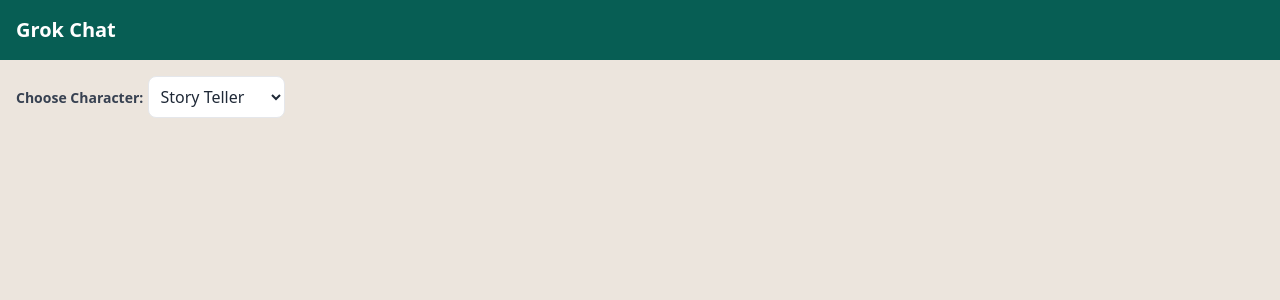
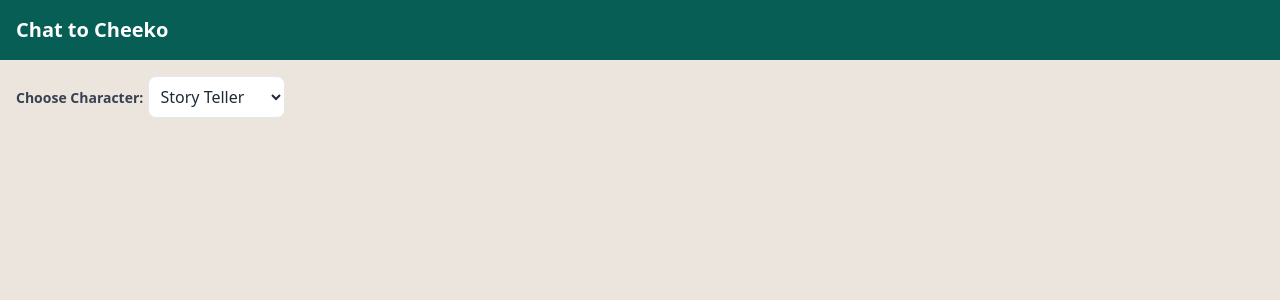
Before and after one commit to rahulpscraftech360/groqchat, a Flask app: page / in a window 1280 px wide. Shown: the top 300 px of the page. Run offline with Flask 3, Linux system fonts and the light colour scheme; some libraries are stand-ins or nearby versions.

Commit message:
cheeko name chage

```diff
--- a/templates/index.html
+++ b/templates/index.html
@@ -3,12 +3,12 @@
 <head>
     <meta charset="UTF-8">
     <meta name="viewport" content="width=device-width, initial-scale=1.0">
-    <title>Grok Chat</title>
+    <title> Cheeko</title>
     <script src="https://cdn.tailwindcss.com"></script>
 </head>
 <body class="bg-[#ECE5DD] min-h-screen flex flex-col">
     <header class="bg-[#075E54] text-white p-4 flex items-center">
-        <h1 class="text-xl font-bold">Grok Chat</h1>
+        <h1 class="text-xl font-bold"> Chat to Cheeko</h1>
     </header>
     <div class="p-4 bg-[#ECE5DD]">
         <label for="character-select" class="text-sm font-semibold text-gray-700">Choose Character:</label>
```
